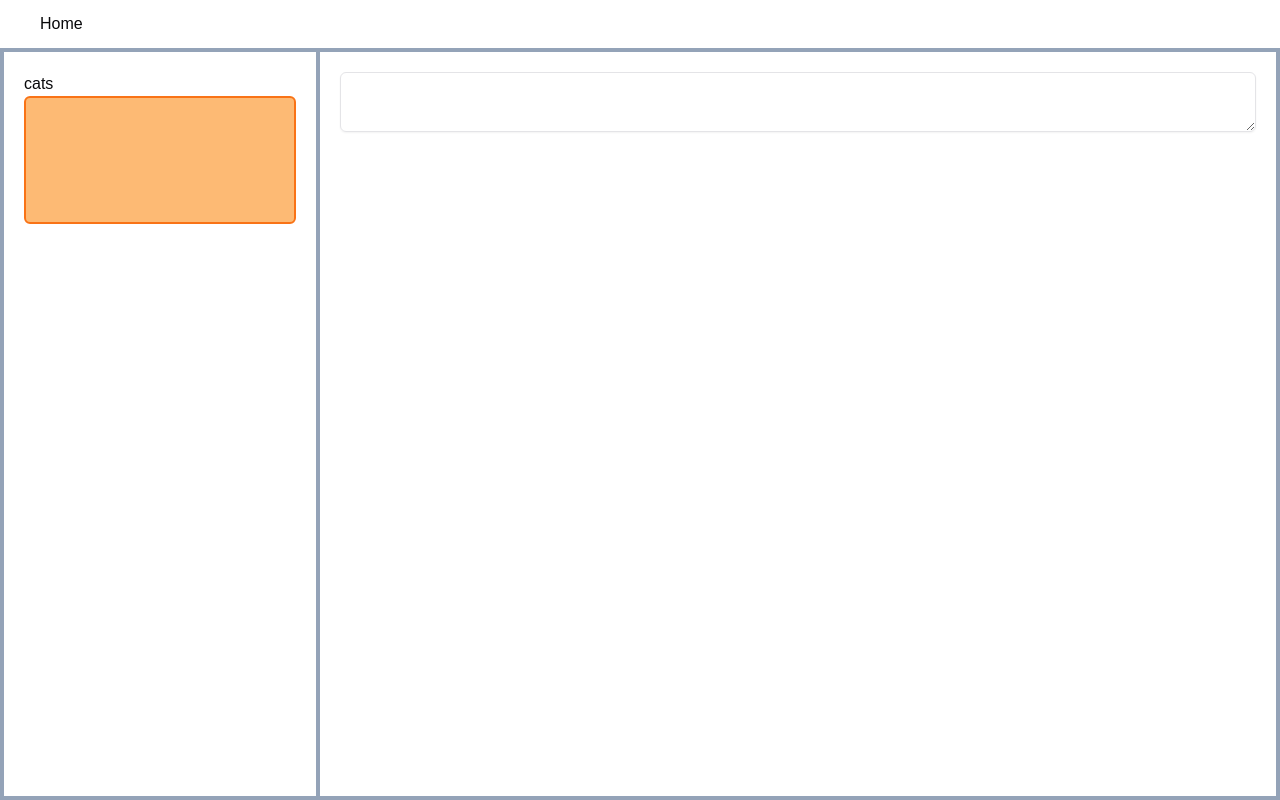
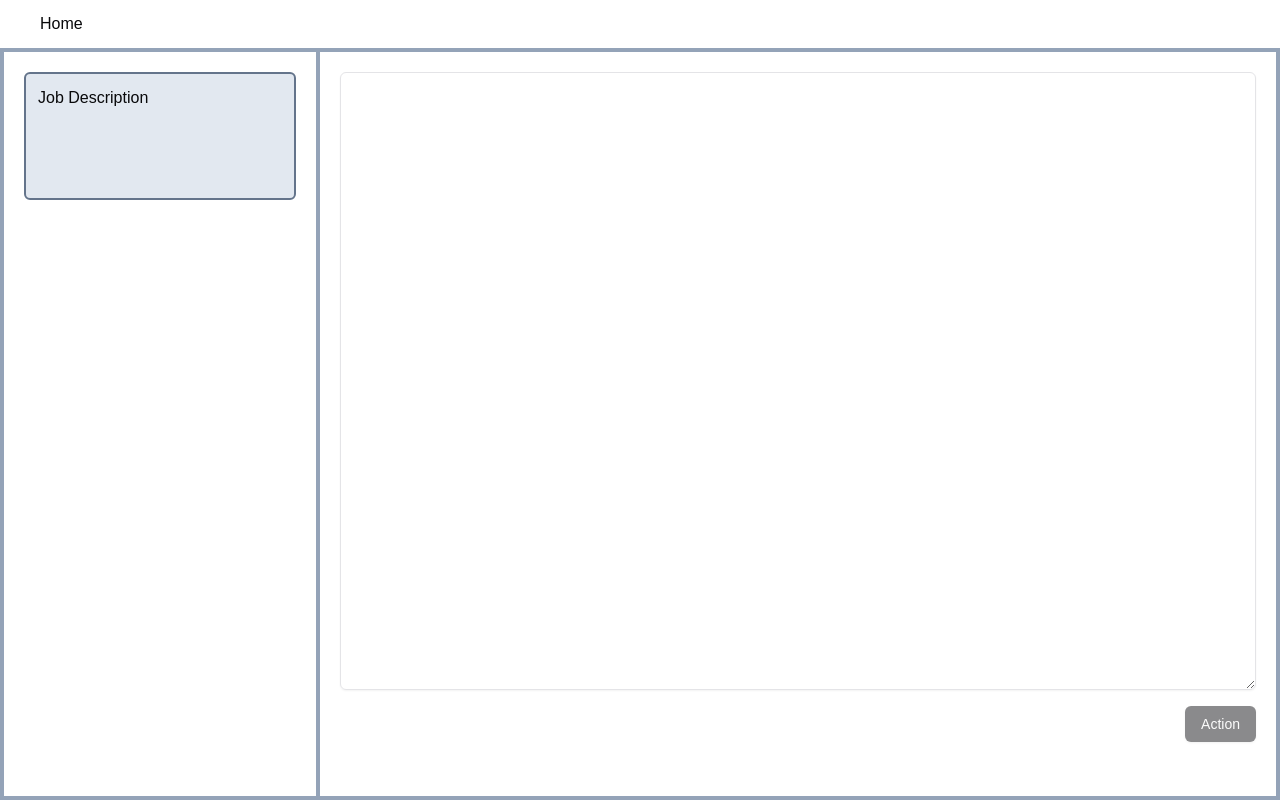
Before and after one commit to LeionTamer/SSXSW2024Hackathon, a Next.js app: page / in a window 1280 px wide. Built offline with nearby package versions, Linux system fonts and the light colour scheme.

Commit message:
stored response in rules

```diff
--- a/components/custom/card/area.tsx
+++ b/components/custom/card/area.tsx
@@ -9,7 +9,6 @@ function CardArea() {
       className="w-xl col-span-3 border-4 border-slate-400 p-5"
       style={{ height: bodyHeightStyle }}
     >
-      cats
       <CardRule />
     </div>
   )
--- a/components/custom/card/rule.tsx
+++ b/components/custom/card/rule.tsx
@@ -10,13 +10,20 @@ import {
   DialogTrigger,
 } from '@/components/ui/dialog'
 import { Input } from '@/components/ui/input'
+import { apiEndpoint } from '@/lib/consts'
+import { ExtractResponsibilitiesType } from '@/lib/types'
 import { useMutation } from '@tanstack/react-query'
 import { useState } from 'react'
-import { apiEndpoint } from '@/lib/consts'
 
-function CardRule() {
-  const [title, setTitle] = useState('')
+export interface ICardRuleProps {
+  title?: string
+}
+
+function CardRule({ title = 'Job Description' }: ICardRuleProps) {
   const [file, setFile] = useState<File | null>(null)
+  const [rules, setRules] = useState<ExtractResponsibilitiesType | undefined>(
+    undefined
+  )
 
   const handleFileChange = (e: React.ChangeEvent<HTMLInputElement>) => {
     if (e.target.files) {
@@ -27,6 +34,7 @@ function CardRule() {
   async function submit() {
     if (file) {
       console.log('Uploading file...')
+      console.log(apiEndpoint)
 
       const formData = new FormData()
       formData.append('file', file)
@@ -38,7 +46,8 @@ function CardRule() {
           body: formData,
         })
 
-        const data = await result.json()
+        const data = (await result.json()) as ExtractResponsibilitiesType
+        setRules(data)
 
         console.log(data)
       } catch (error) {
@@ -55,34 +64,43 @@ function CardRule() {
     <div>
       <Dialog>
         <DialogTrigger asChild>
-          <div className="min-h-32 w-full rounded-md border-2 border-solid border-orange-500 bg-orange-300 p-3">
+          <div className="min-h-32 w-full rounded-md border-2 border-solid border-slate-500 bg-slate-200 p-3">
             {title}
           </div>
         </DialogTrigger>
-        <DialogContent className="sm:max-w-[425px]">
+        <DialogContent className="max-w-5xl">
           <DialogHeader>
-            <DialogTitle>{title}</DialogTitle>
+            <DialogTitle className="my-3">{title}</DialogTitle>
             <DialogDescription>
               <div className="grid grid-flow-row gap-4">
-                <Input
-                  value={title}
-                  onChange={(e) => setTitle(e.target.value)}
-                  placeholder="title"
-                />
-                <div className="grid w-full max-w-sm items-center gap-1.5">
+                <div className="grid w-full items-center gap-1.5">
                   <Input
                     id="documemt input"
                     type="file"
                     onChange={handleFileChange}
                   />
                 </div>
-                <Button disabled={isPending || !file} onClick={() => mutate()}>
+                <Button
+                  disabled={isPending || !file || !!rules}
+                  onClick={() => mutate()}
+                >
                   Upload
                 </Button>
+                {!!rules && (
+                  <div className="flex flex-col gap-2 p-2">
+                    {rules.responsibilities.map((entry, index) => (
+                      <div
+                        key={index}
+                        className="border-1 border-slate-400 bg-slate-400/10 p-2"
+                      >
+                        {entry.description}
+                      </div>
+                    ))}
+                  </div>
+                )}
               </div>
             </DialogDescription>
           </DialogHeader>
-          <div className="grid gap-4 py-4">Meow</div>
         </DialogContent>
       </Dialog>
     </div>
--- a/components/custom/content/area.tsx
+++ b/components/custom/content/area.tsx
@@ -1,14 +1,29 @@
 'use client'
 
+import { Button } from '@/components/ui/button'
 import { Textarea } from '@/components/ui/textarea'
 import { scribeAtom } from '@/stores/scribeAtom'
-import { useAtom } from 'jotai'
+import { useSetAtom } from 'jotai'
+import { useState } from 'react'
 
 function ContentArea() {
-  const [scribe, setScribe] = useAtom(scribeAtom)
+  const [convo, setConvo] = useState('')
+  const setScribe = useSetAtom(scribeAtom)
+
+  const disabledAction = convo.length <= 3
+
   return (
-    <div className="col-span-9 border-4 border-l-0 border-slate-400 p-5">
-      <Textarea value={scribe} onChange={(e) => setScribe(e.target.value)} />
+    <div className="col-span-9 gap-4 border-4 border-l-0 border-slate-400 p-5">
+      <div className="flex flex-col gap-4">
+        <Textarea
+          value={convo}
+          onChange={(e) => setConvo(e.target.value)}
+          rows={30}
+        />
+        <div className="flex flex-row-reverse">
+          <Button disabled={disabledAction}>Action</Button>
+        </div>
+      </div>
     </div>
   )
 }
--- a/lib/consts.ts
+++ b/lib/consts.ts
@@ -1,4 +1,4 @@
 export const HEADER_HEIGHT = '3rem'
 
 export const bodyHeightStyle = `calc(100vh - ${HEADER_HEIGHT})`
-export const apiEndpoint = 'https://0fc0077545cf.ngrok.app'
+export const apiEndpoint = 'https://myapp.ngrok.io.ngrok-free.dev'
--- /dev/null
+++ b/lib/types.ts
@@ -0,0 +1,4 @@
+export type ExtractResponsibilitiesType = {
+  reasoning: string
+  responsibilities: { name: string; description: string }[]
+}
```
